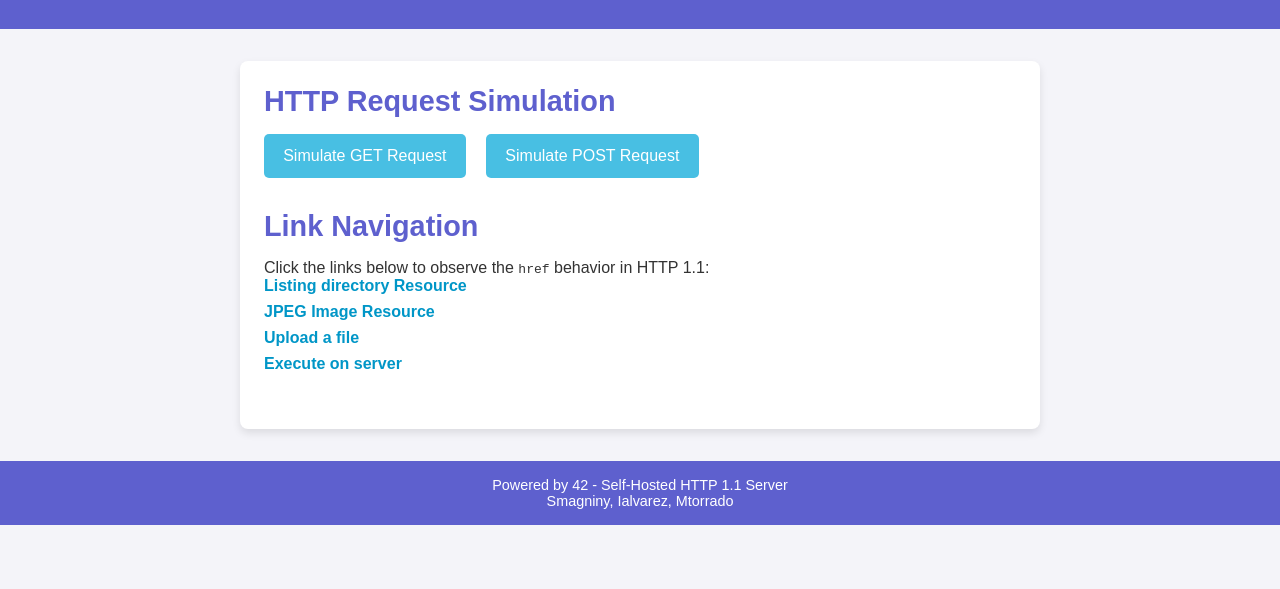
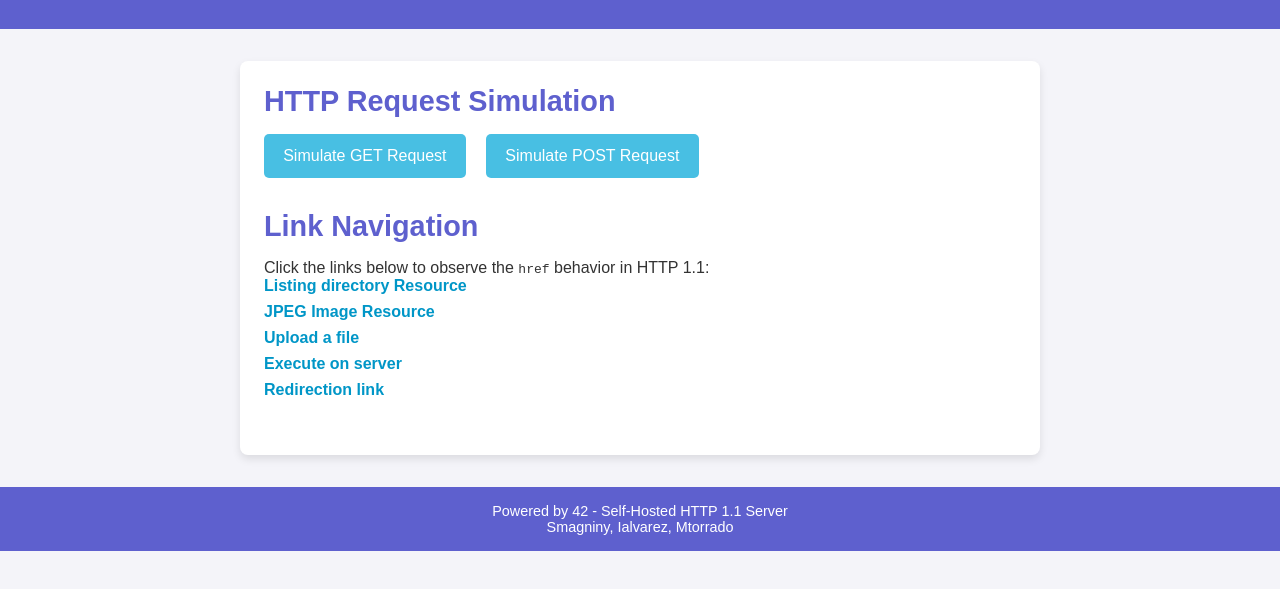
Before and after one commit to cacharri/SocketServer, a plain HTML site: page var/www/site/index.html in a window 1280 px wide. Shown: the part 109-698 px from the top of the page. Drawn offline with Linux system fonts and the light colour scheme.

Commit message:
Todo update

```diff
--- a/var/www/site/index.html
+++ b/var/www/site/index.html
@@ -126,6 +126,7 @@
                 <li><a href="/img-test/meme.jpg"> JPEG Image Resource</a></li>
                 <li><a href="/upload"> Upload a file</a></li>
                 <li><a href="/cgi-bin"> Execute on server</a></li>
+                <li><a href="/redirect"> Redirection link</a></li>
             </ul>
         </section>
     </main>
```
Also changed, not shown: 2 other files.
